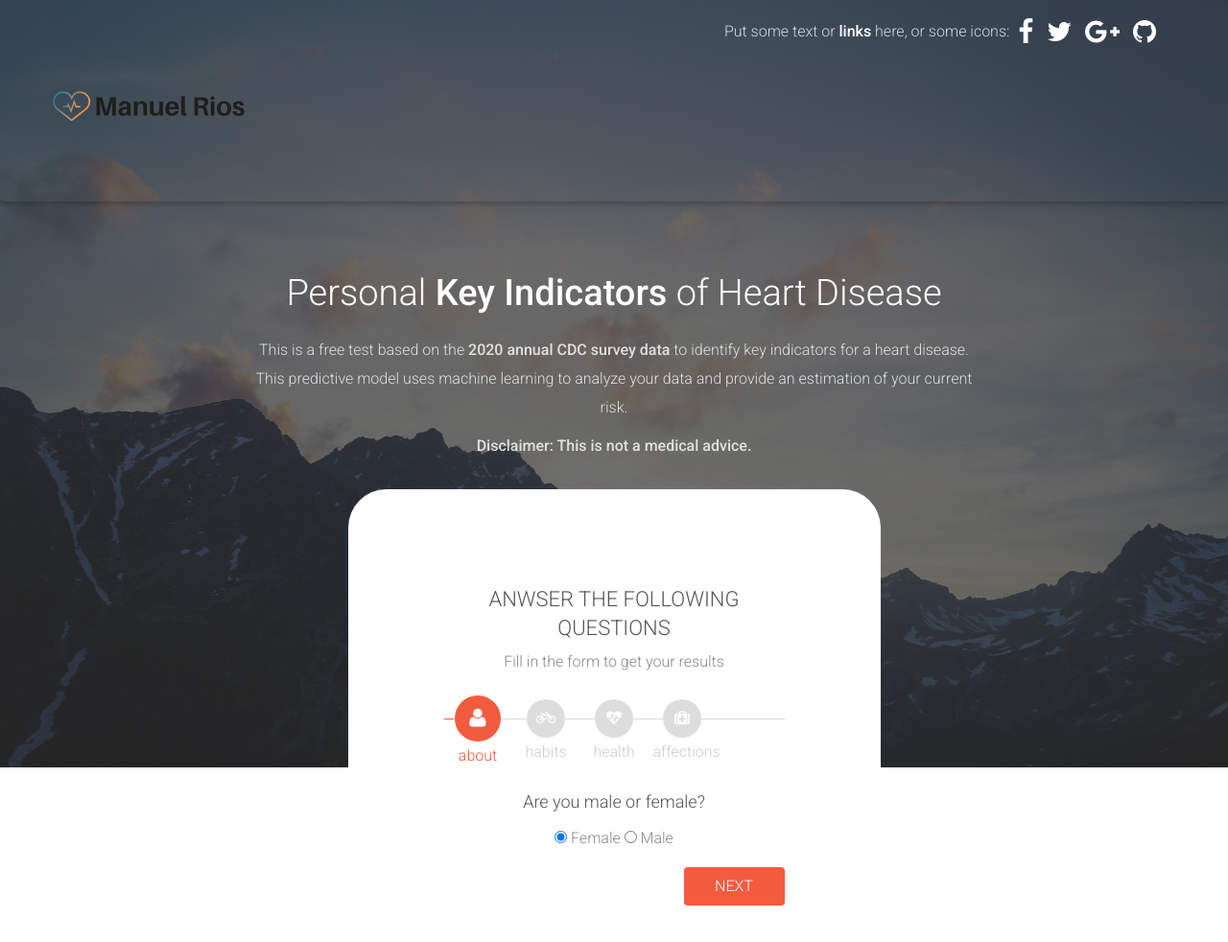
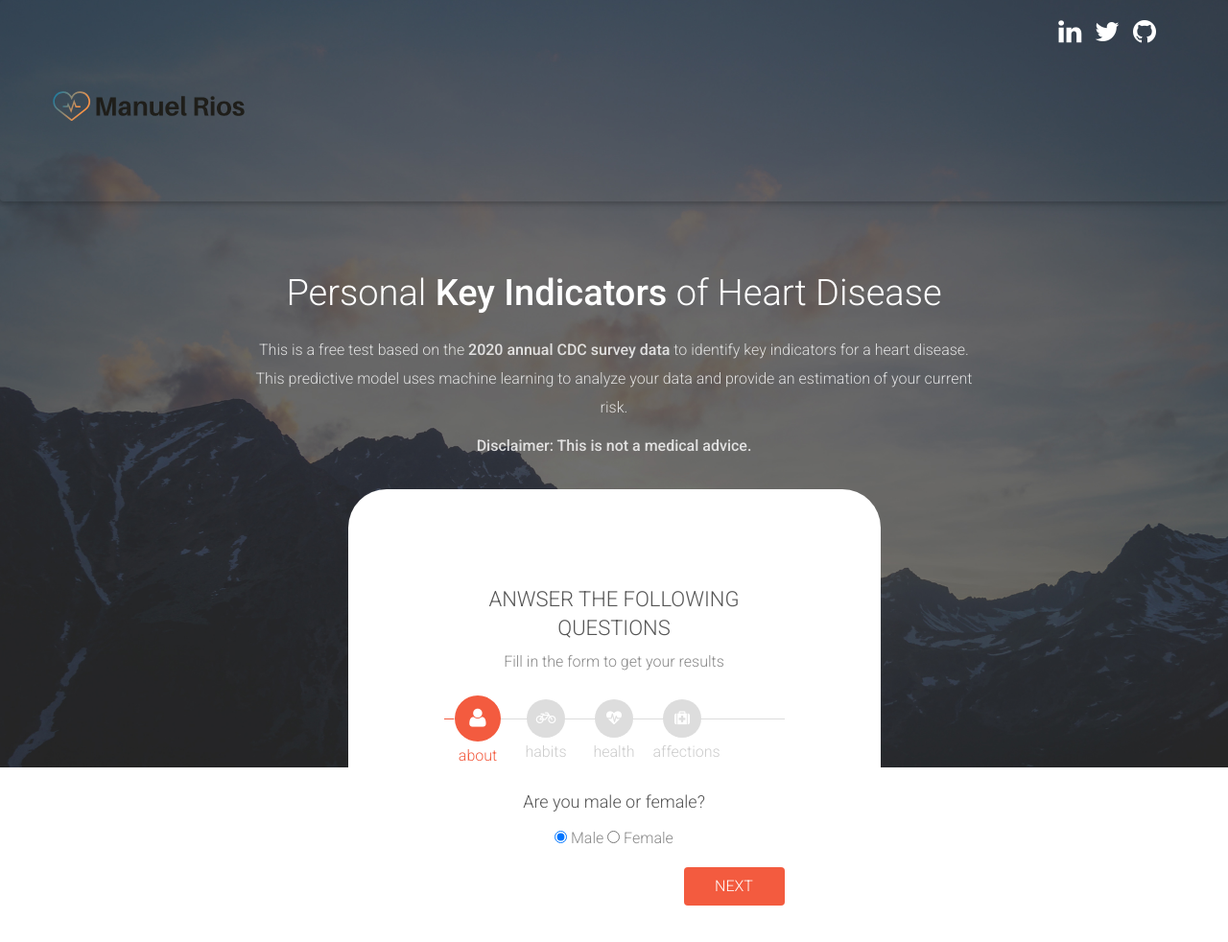
Before and after one commit to mriosrivas/heart-risk-prediction-webpage, a website: page index.html in a window 1280 px wide. Shown: the whole page at 96% size. Drawn offline with Linux system fonts and the light colour scheme.

Commit message:
Change index.html social media accounts.

```diff
--- a/index.html
+++ b/index.html
@@ -6,7 +6,7 @@
         <meta charset="utf-8">
         <meta http-equiv="X-UA-Compatible" content="IE=edge">
         <meta name="viewport" content="width=device-width, initial-scale=1">
-        <title>BootZard - Bootstrap Wizard Template</title>
+        <title>Heart Risk Prediction - A machine learning model to predict your heart risk</title>
 
         <!-- CSS -->
         <link rel="stylesheet" href="http://fonts.googleapis.com/css?family=Roboto:400,100,300,500">
@@ -48,18 +48,11 @@
 				<div class="collapse navbar-collapse" id="top-navbar-1">
 					<ul class="nav navbar-nav navbar-right">
 						<li>
-							<span class="li-text">
-								Put some text or
-							</span>
-							<a href="#"><strong>links</strong></a>
-							<span class="li-text">
-								here, or some icons:
-							</span>
+
 							<span class="li-social">
-								<a href="https://www.facebook.com/pages/Azmindcom/196582707093191" target="_blank"><i class="fa fa-facebook"></i></a>
-								<a href="https://twitter.com/anli_zaimi" target="_blank"><i class="fa fa-twitter"></i></a>
-								<a href="https://plus.google.com/+AnliZaimi_azmind" target="_blank"><i class="fa fa-google-plus"></i></a>
-								<a href="https://github.com/AZMIND" target="_blank"><i class="fa fa-github"></i></a>
+								<a href="https://www.linkedin.com/in/manuel-rios-rivas-bba55073/" target="_blank"><i class="fa fa-linkedin"></i></a>
+								<a href="https://twitter.com/mriosrivas" target="_blank"><i class="fa fa-twitter"></i></a>
+								<a href="https://github.com/mriosrivas" target="_blank"><i class="fa fa-github"></i></a>
 							</span>
 						</li>
 					</ul>
@@ -152,8 +145,8 @@
                         <fieldset>
                           <h4>Are you male or female?</h4>
                           <div class="form-group">
-                            <input type="radio" name="sex"  id="sex" value="female" checked="checked"> Female
-                            <input type="radio" name="sex" id="sex" value="male"> Male
+                            <input type="radio" name="sex" id="sex" value="male" checked="checked"> Male
+                            <input type="radio" name="sex"  id="sex" value="female"> Female
                           </div>
 
                           <div class="f1-buttons">
@@ -164,7 +157,7 @@
 
                         <fieldset>
                           <h4>Select your age category:</h4>
-                          <select name="agecategory" id="agecategory">
+                          <select name="agecategory" id="agecategory" class="text-center">
                             <option value="18-24">18-24</option>
                             <option value="25-29">25-29</option>
                             <option value="30-34">30-34</option>
@@ -189,7 +182,7 @@
 
                         <fieldset>
                           <h4>Which race/ethnicity best describes you?</h4>
-                          <select name="race" id="race">
+                          <select name="race" id="race" class="text-center">
                             <option value="american indian/alaskan native">american indian/alaskan native</option>
                             <option value="asian">asian</option>
                             <option value="black">black</option>
@@ -300,7 +293,7 @@
 
                         <fieldset>
                           <h4>Would you say that in general your health is...</h4>
-                          <select name="genhealth" id="genhealth">
+                          <select name="genhealth" id="genhealth" class="text-center">
                             <option value="excellent">excellent</option>
                             <option value="very good">very good</option>
                             <option value="good">good</option>
@@ -520,8 +513,8 @@
             }
             //alert(JSON.stringify(json));
             try {
-              var result = await fetch('https://ec2-44-203-73-165.compute-1.amazonaws.com:443/predict', {
-              //var result = await fetch('http://localhost:9696/predict', {
+              //var result = await fetch('https://ec2-xx-xx-xx-xxx.compute-1.amazonaws.com:443/predict', {
+              var result = await fetch('http://localhost:9696/predict', {
                 method: 'POST',
                 mode: 'cors',
                 cache: 'no-cache',
```
